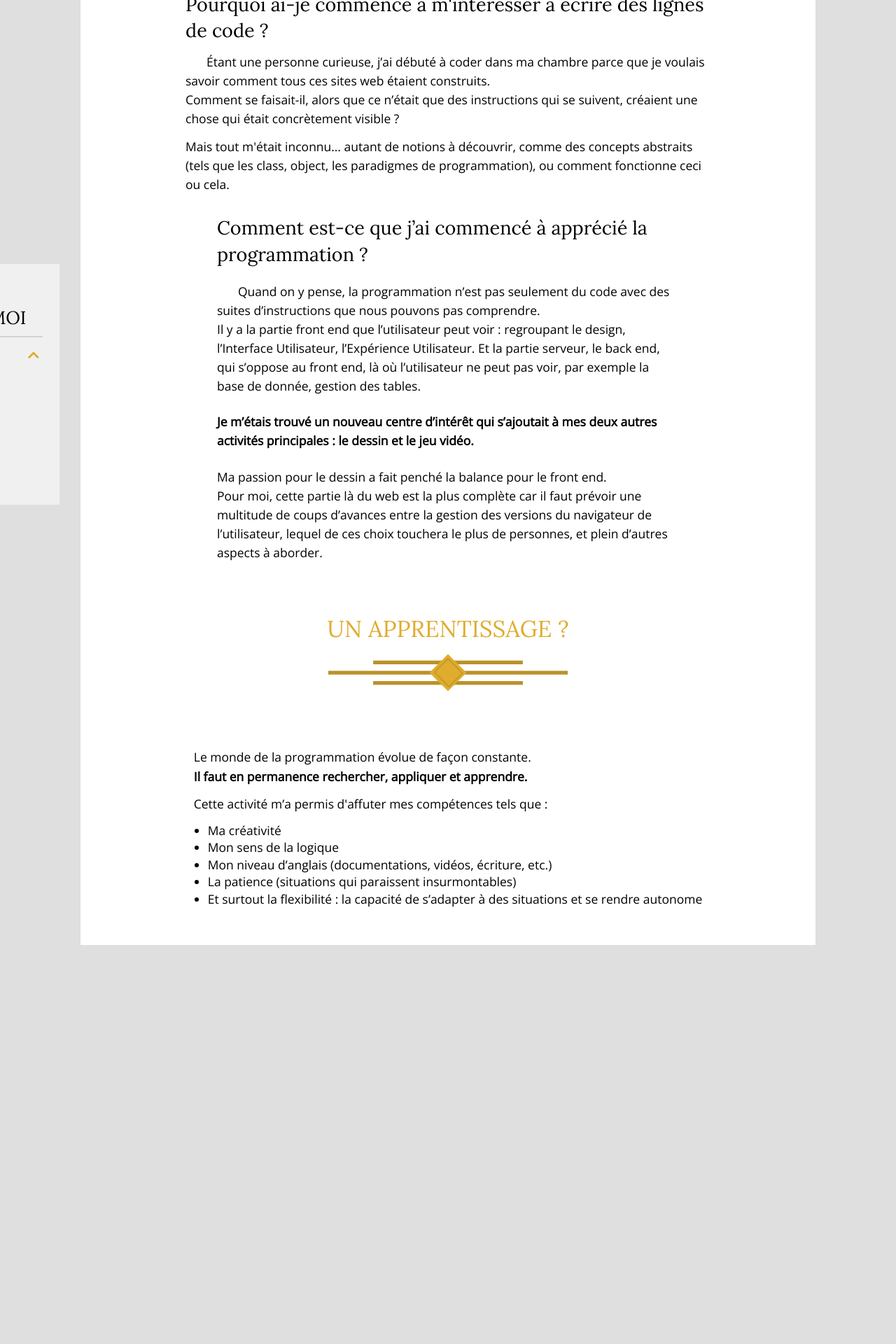
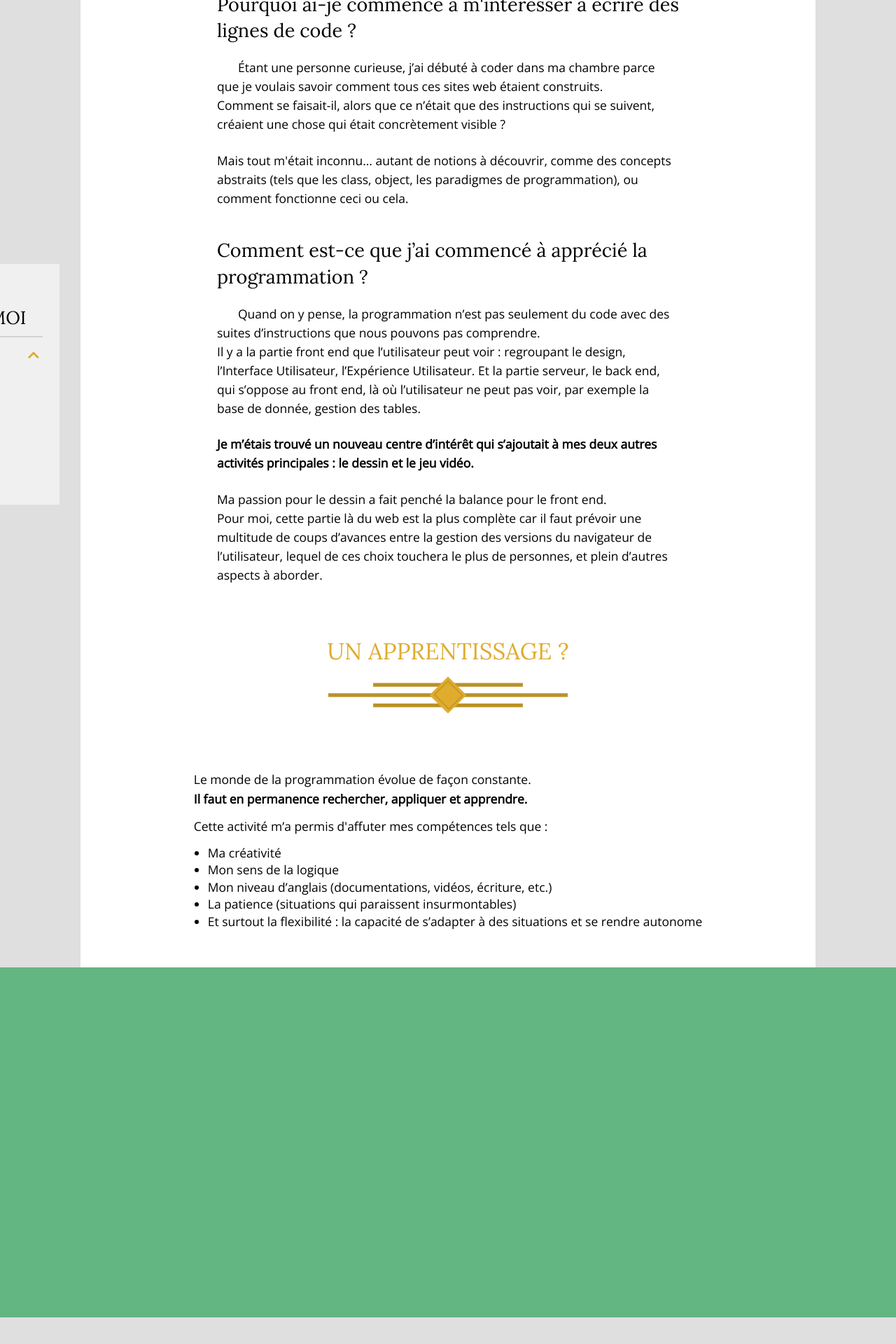
Before and after one commit to Soldat8889/portfolio, a React (Create React App) app: page /aboutme in a window 1280 px wide. Shown: the part 6028-7948 px from the top of the page at 70% size. After the commit the page ends 7910 px from the top, so only its background shows below. Built offline with nearby package versions, Linux system fonts and the light colour scheme.

Commit message:
[Add] Footer

```diff
--- a/src/App.js
+++ b/src/App.js
@@ -42,7 +42,7 @@ const modes = {
         "--main-bg-color-deep": "#111111",
         "--main-bg-color-box": "#1d1d1d",
         "--main-shadow-color": "#121212",
-        "--main-contrast-color": "#63B582"
+        "--main-contrast-color": "#184f2d"
     }
 };
 
--- a/src/components/AboutMe.js
+++ b/src/components/AboutMe.js
@@ -2,6 +2,7 @@
 import React, { useEffect, Fragment, useContext, useState } from "react";
 
 import AboutMeComponent from "./Body/AboutMe";
+import Footer from "./Body/Footer";
 
 // Utils
 import Gauge from "./../utils/Gauge";
@@ -53,10 +54,8 @@ function AboutMe() {
                     </div>
                 </div>
             </div>
+            <Footer />
             <ScrollToTop />
-            <div id="ok" style={{height: "2000px"}}>
-
-            </div>
         </Fragment>
     );
 }
@@ -348,7 +347,7 @@ function Contact() {
 
 function FirstPart() {
     return (
-        <div className="Article__section">
+        <div>
             <Profile />
             <Interest />
             {/* <div className="Article__section_theme Article_indent" id="traits-skills">
@@ -387,7 +386,7 @@ function WhyCode() {
         <div className="Article__section_theme Article__container Article__section_top-space">
             <CubicHeader short="Pourquoi coder ?" title="Pourquoi coder ?" id="why" />
             <div className="Article_indent">
-                <div className="Article__section_theme Article_indent">
+                <div className="Article__section_theme Article_indent Article__container">
                     <h3 className="Article__title_level-3">Pourquoi ai-je commencé à m'intéresser à écrire des lignes de code ?</h3>
                     <p className="Article__text Article__text_indent">
                         Étant une personne curieuse, j’ai débuté à coder dans ma chambre parce que je voulais savoir comment tous ces sites web étaient construits.
@@ -453,7 +452,7 @@ function Learning() {
 
 function SecondPart() {
     return (
-        <div className="Article__section" id="show-me-more">
+        <div id="show-me-more">
             <WhyCode />
             <Learning />
         </div>
--- /dev/null
+++ b/src/components/Body/Footer.js
@@ -0,0 +1,13 @@
+import React from "react";
+
+function Footer() {
+    return (
+        <footer className="Footer page-part-wrapper">
+            <div className="col-m-6">
+
+            </div>
+        </footer>
+    );
+}
+
+export default Footer;
--- /dev/null
+++ b/src/styles/scss/layouts/_footer.scss
@@ -0,0 +1,7 @@
+.Footer {
+    width: 100%;
+    min-height: 500px;
+
+    background-color: $--main-contrast-color;
+    background-color: var(--main-contrast-color);
+}
--- a/src/styles/scss/main.scss
+++ b/src/styles/scss/main.scss
@@ -32,6 +32,7 @@
 @import "layouts/_article";
 @import "layouts/_breadcrumb";
 @import "layouts/_carousel";
+@import "layouts/_footer";
 @import "layouts/_form";
 @import "layouts/_home";
 @import "layouts/_slider";
```
